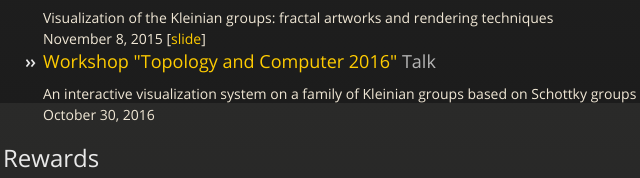
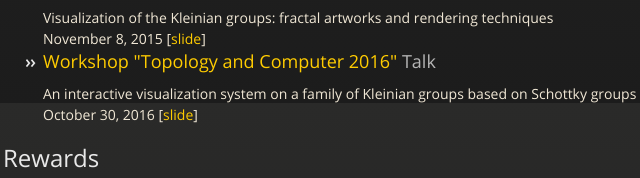
Before and after one commit to soma-arc/publications, a plain HTML site: page index.html in a window 1280 px wide. Shown: the part 697-875 px from the top of the page, 312-952 px from the left. Drawn offline with nearby package versions, Linux system fonts and the light colour scheme.

Commit message:
Add link to slide

```diff
--- a/index.html
+++ b/index.html
@@ -64,7 +64,7 @@
 	    <li>
 		<h3><a href="http://www.math.akita-u.ac.jp/tc2016/index-e.html">Workshop "Topology and Computer 2016"</a> Talk</h3>
 		An interactive visualization system on a family of Kleinian groups based on Schottky groups
-		October 30, 2016
+		October 30, 2016 [<a href="https://speakerdeck.com/soma_arc/an-interactive-visualization-system-on-a-family-of-kleinian-groups-based-on-schottky-groups">slide</a>]
 	    </li>
 	</ul>
 
```
